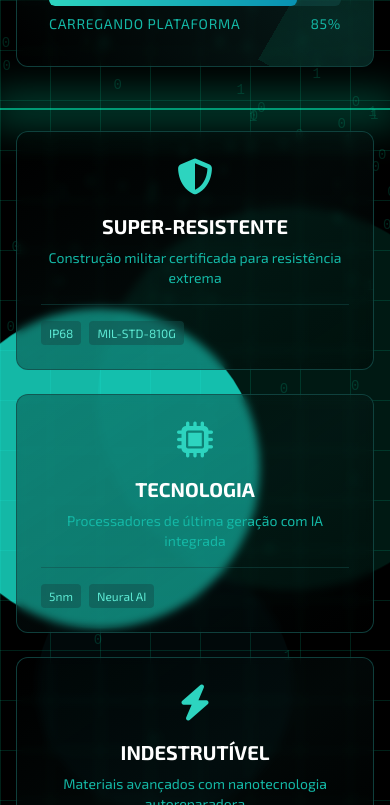
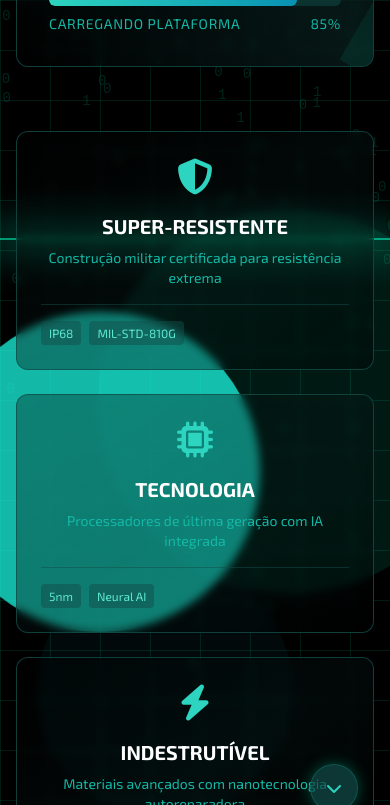
Before and after one commit to juninhoomar/uranyx1, a plain HTML site: page index.html in a window 390 px wide. Shown: the top 805 px of the page. Drawn offline with nearby package versions, Linux system fonts and the light colour scheme.

Commit message:
crie um roll up and down na pagina - Follow Up Deployment

```diff
--- a/index.html
+++ b/index.html
@@ -53,8 +53,10 @@
         body {
             font-family: 'Exo 2', sans-serif;
             background-image:
-                radial-gradient(circle at 10% 20%, rgba(0, 46, 46, 0.3) 0%, transparent 30%),
-                radial-gradient(circle at 90% 80%, rgba(8, 1, 54, 0.5) 0%, transparent 40%);
+                url('https://uquewqduoplzbqpoiiba.supabase.co/storage/v1/object/public/images/01b9dccc-ee9f-4fff-b294-86d9ab65c688/image.png');
+            background-size: cover;
+            background-position: center;
+            background-repeat: no-repeat;
             height: 100vh;
             overflow: hidden;
             position: relative;
@@ -154,6 +156,17 @@
             font-family: 'Courier New', monospace;
             animation: fall linear infinite;
         }
+
+        #scrollUpBtn, #scrollDownBtn {
+            box-shadow: 0 0 15px rgba(0, 255, 194, 0.3);
+            transition: all 0.3s ease;
+        }
+
+        #scrollUpBtn:hover, #scrollDownBtn:hover {
+            transform: scale(1.1);
+            box-shadow: 0 0 20px rgba(0, 255, 194, 0.5);
+            background-color: rgba(0, 255, 194, 0.1) !important;
+        }
         @keyframes fall {
             to {
                 transform: translateY(100vh);
@@ -174,8 +187,18 @@
     <div class="absolute w-64 h-64 rounded-full bg-cyan-500 opacity-5 mix-blend-screen pointer-events-none top-2/3 right-1/4 animate-float animation-delay-2000"></div>
     <div class="absolute w-80 h-80 rounded-full bg-teal-500 opacity-7 mix-blend-screen pointer-events-none bottom-1/4 right-1/3 animate-float animation-delay-3000"></div>
 
+    <!-- Scroll Indicator -->
+    <div class="fixed right-8 bottom-8 z-50 flex flex-col items-center gap-4">
+        <button id="scrollUpBtn" class="w-12 h-12 bg-teal-900/70 hover:bg-teal-800/90 border border-teal-700/50 rounded-full flex items-center justify-center text-teal-400 transition-all duration-300 opacity-0 invisible">
+            <i class="fas fa-chevron-up"></i>
+        </button>
+        <button id="scrollDownBtn" class="w-12 h-12 bg-teal-900/70 hover:bg-teal-800/90 border border-teal-700/50 rounded-full flex items-center justify-center text-teal-400 transition-all duration-300">
+            <i class="fas fa-chevron-down"></i>
+        </button>
+    </div>
+
     <!-- Main Content -->
-    <main class="relative flex flex-col items-center justify-center py-20 px-4 max-w-7xl mx-auto text-center z-10 w-full">
+    <main class="relative flex flex-col items-center justify-center py-20 px-4 max-w-7xl mx-auto text-center z-10 w-full" id="mainContent">
         <!-- Diamond Grid Background -->
         <div class="absolute inset-0 flex items-center justify-center opacity-10 pointer-events-none">
             <div class="w-full h-full">
@@ -452,8 +475,63 @@
             }, 1000);
         }
 
+        // Scroll functionality
+        function setupScroll() {
+            const scrollUpBtn = document.getElementById('scrollUpBtn');
+            const scrollDownBtn = document.getElementById('scrollDownBtn');
+            const mainContent = document.getElementById('mainContent');
+
+            // Show/hide buttons based on scroll position
+            function toggleScrollButtons() {
+                const scrollY = window.scrollY;
+                const windowHeight = window.innerHeight;
+                const docHeight = document.body.scrollHeight;
+
+                if (scrollY > windowHeight / 2) {
+                    scrollUpBtn.classList.remove('opacity-0', 'invisible');
+                    scrollUpBtn.classList.add('opacity-100', 'visible');
+                } else {
+                    scrollUpBtn.classList.add('opacity-0', 'invisible');
+                    scrollUpBtn.classList.remove('opacity-100', 'visible');
+                }
+
+                if (scrollY + windowHeight >= docHeight - 100) {
+                    scrollDownBtn.classList.add('opacity-0', 'invisible');
+                    scrollDownBtn.classList.remove('opacity-100', 'visible');
+                } else {
+                    scrollDownBtn.classList.remove('opacity-0', 'invisible');
+                    scrollDownBtn.classList.add('opacity-100', 'visible');
+                }
+            }
+
+            // Smooth scroll functions
+            function scrollUp() {
+                window.scrollBy({
+                    top: -window.innerHeight,
+                    behavior: 'smooth'
+                });
+            }
+
+            function scrollDown() {
+                window.scrollBy({
+                    top: window.innerHeight,
+                    behavior: 'smooth'
+                });
+            }
+
+            // Event listeners
+            scrollUpBtn.addEventListener('click', scrollUp);
+            scrollDownBtn.addEventListener('click', scrollDown);
+            window.addEventListener('scroll', toggleScrollButtons);
+            window.addEventListener('resize', toggleScrollButtons);
+
+            // Initialize
+            toggleScrollButtons();
+        }
+
         // Initialize effects
         document.addEventListener('DOMContentLoaded', () => {
+            setupScroll();
             createBinaryRain();
             updateCountdown();
             setInterval(updateCountdown, 1000);
```
